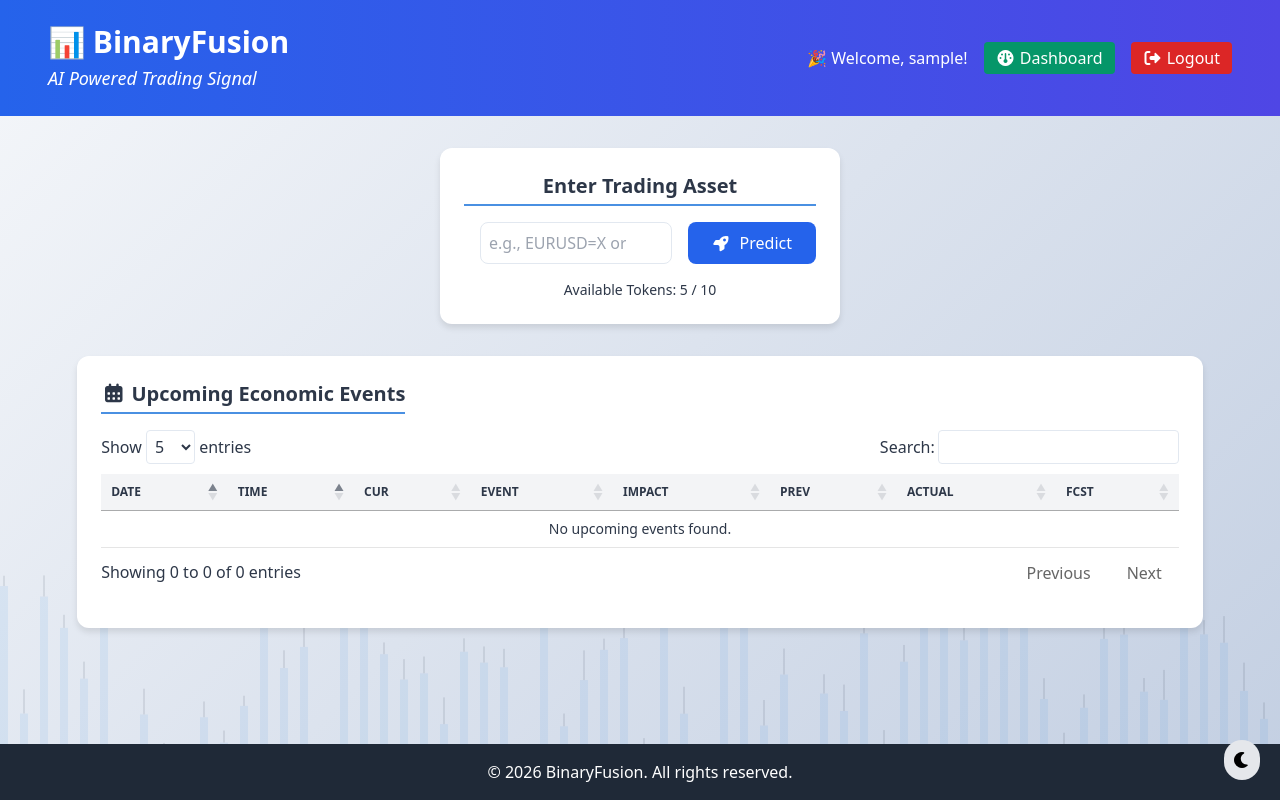
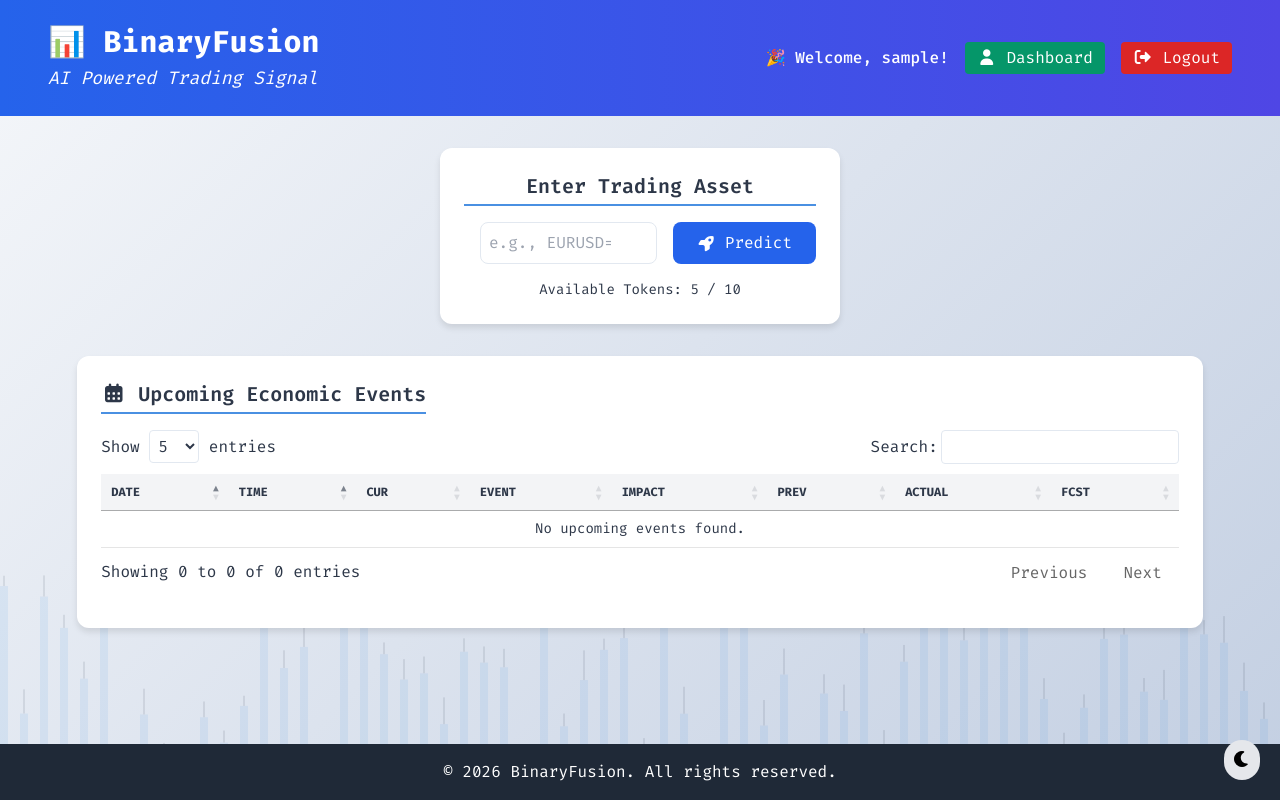
Before and after one commit to ArkaKarmoker/BinaryFusion, a Django app: page /app/ in a window 1280 px wide. Run offline with Django 5.2, Linux system fonts and the light colour scheme; the visitor is signed in with stand-in values (Sample User, id 1); data that the repository does not hold is empty; some libraries are stand-ins or nearby versions.

Commit message:
Added Fira Code Font Everywhere

```diff
--- a/templates/predictor/app.html
+++ b/templates/predictor/app.html
@@ -19,6 +19,13 @@
     <script src="https://cdn.datatables.net/1.11.5/js/jquery.dataTables.min.js"></script>
 
     <style>
+        @import url('https://fonts.googleapis.com/css2?family=Fira+Code:wght@300;400;500;600;700&display=swap');
+
+        body {
+            font-family: 'Fira Code', monospace;
+            /* Fira Code is generally well-proportioned, but you can add font-size here if needed */
+        }
+
         /* --- FIX FOR MOBILE TAP HIGHLIGHT (SQUARE SHADOW) --- */
         * {
             -webkit-tap-highlight-color: transparent;
@@ -537,7 +544,7 @@
                 {% if user.is_authenticated %}
                     <span class="text-base font-medium light-mode:text-gray-800 dark-mode:text-white text-center">🎉 Welcome, {{ user.username }}!</span>
                     <div class="flex space-x-4">
-                        <a href="{% url 'dashboard' %}" class="inline-block bg-green-600 text-white px-3 py-1 rounded hover:bg-green-700 transition text-base whitespace-nowrap"><i class="fa fa-dashboard"></i> Dashboard</a>
+                        <a href="{% url 'dashboard' %}" class="inline-block bg-green-600 text-white px-3 py-1 rounded hover:bg-green-700 transition text-base whitespace-nowrap"><i class="fa-solid fa-user"></i> Dashboard</a>
                         <a href="{% url 'logout' %}" class="inline-block bg-red-600 text-white px-3 py-1 rounded hover:bg-red-700 transition text-base whitespace-nowrap"><i class="fa fa-right-from-bracket"></i> Logout</a>
                     </div>
                 {% else %}
--- a/templates/predictor/index.html
+++ b/templates/predictor/index.html
@@ -9,8 +9,8 @@
     <script src="https://cdn.tailwindcss.com"></script>
     <link rel="stylesheet" href="https://cdnjs.cloudflare.com/ajax/libs/font-awesome/6.4.0/css/all.min.css">
     <style>
-        @import url('https://fonts.googleapis.com/css2?family=Inter:wght@300;400;600;700&display=swap');
-        body { font-family: 'Inter', sans-serif; background-color: #0f172a; color: white; overflow-x: hidden; }
+        @import url('https://fonts.googleapis.com/css2?family=Fira+Code:wght@300;400;500;600;700&display=swap');
+        body { font-family: 'Fira Code', monospace; background-color: #0f172a; color: white; overflow-x: hidden; }
         .glass { background: rgba(255, 255, 255, 0.03); backdrop-filter: blur(10px); border: 1px solid rgba(255, 255, 255, 0.1); }
         .hero-gradient { background: radial-gradient(circle at 50% 50%, #1e293b 0%, #0f172a 100%); }
         .accent-glow { box-shadow: 0 0 50px -12px #3b82f6; }
```
Also changed, not shown: templates/accounts/dashboard.html (+7 -0 lines), templates/accounts/login.html (+7 -1 lines), templates/accounts/password_reset.html (+7 -0 lines), templates/accounts/password_reset_complete.html (+7 -0 lines), templates/accounts/password_reset_confirm.html (+7 -0 lines), templates/accounts/password_reset_done.html (+7 -0 lines), templates/accounts/registration.html (+7 -0 lines), media/profile_pics/profile_photo_tVfSMTT.png (added).
